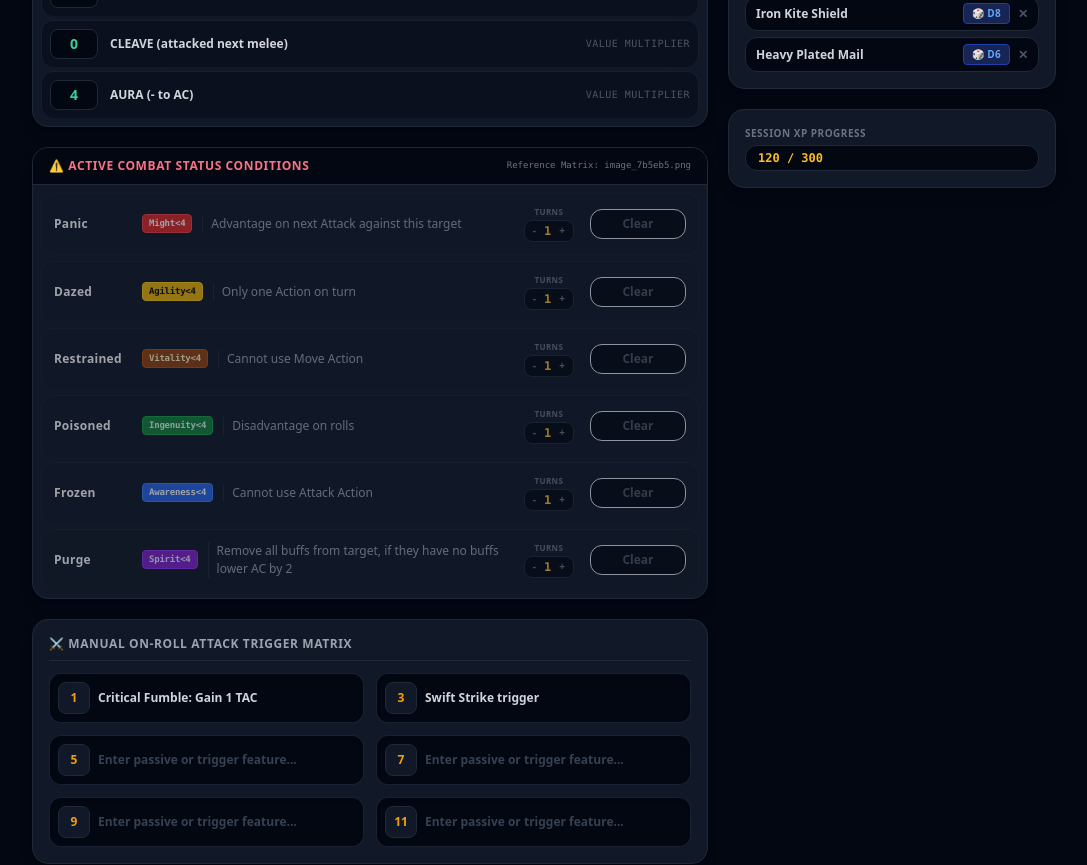
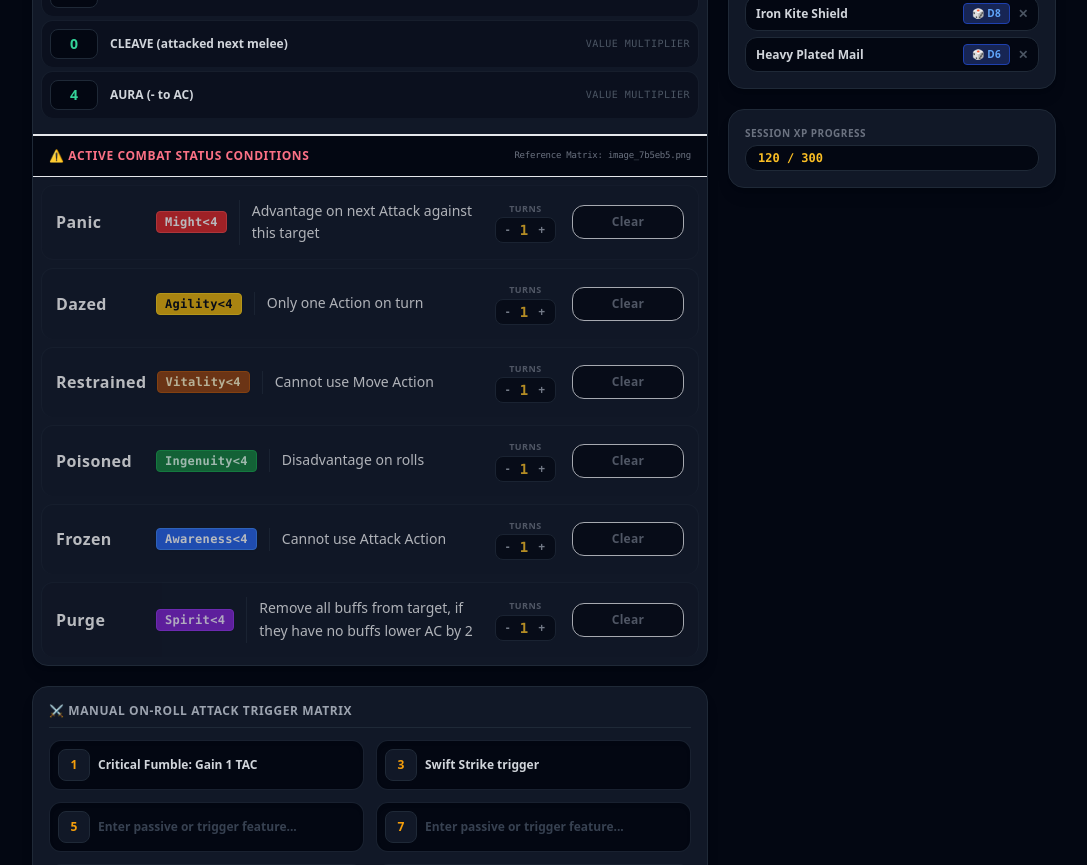
Before and after one commit to oofworkspace/rpg-combat-tracker, a React (Vite) app in the folder ttrpg-combat-tracker/: page / in a window 1280 px wide. Shown: the part 760-1625 px from the top of the page, without its empty margins (93-1180 px from the left). Built offline with nearby package versions, Linux system fonts and the light colour scheme.

Commit message:
Update App.jsx

```diff
--- a/ttrpg-combat-tracker/App.jsx
+++ b/ttrpg-combat-tracker/App.jsx
@@ -224,7 +224,7 @@ export default function App() {
             <span className="text-[9px] text-sky-600 font-medium">Shielding</span>
           </div>
 
-          {/* NEW ADAPTABLE CLASS RESOURCE / MP CURRENCY FIELD */}
+          {/* ADAPTABLE CLASS RESOURCE / MP CURRENCY FIELD */}
           <div className="bg-gray-900 border border-gray-800 rounded-xl p-3 text-center flex flex-col justify-between">
             <input
               type="text" value={resourceLabel} onChange={(e) => setResourceLabel(e.target.value)}
@@ -355,11 +355,15 @@ export default function App() {
               </div>
             </div>
 
-            {/* SEPARATED BLOCK 1: ISOLATED BATTLE ACTION MODIFIERS */}
+            {/* UNIFIED COMBAT ENGAGEMENT HUB (Combined layout with structural separator bar) */}
             <div className="bg-gray-900 border border-gray-800 rounded-2xl overflow-hidden shadow-lg">
+
+              {/* Top Sub-Section Header: Actions */}
               <div className="bg-gray-950 px-4 py-2.5 border-b border-gray-800">
                 <h3 className="text-xs font-black uppercase tracking-wider text-emerald-400">⚡ Combat Turn Actions & Multipliers</h3>
               </div>
+
+              {/* Actions Grid */}
               <div className="divide-y divide-gray-800/60 p-2 space-y-1">
                 {actionRows.map((row, index) => (
                   <div key={index} className="p-2 flex items-center justify-between gap-3 bg-gray-950/40 rounded-xl border border-gray-850">
@@ -378,46 +382,52 @@ export default function App() {
                   </div>
                 ))}
               </div>
-            </div>
 
-            {/* SEPARATED BLOCK 2: NEW STATUS EFFECTS ENGAGEMENT MATRIX (Data from image_7b5eb5.png) */}
-            <div className="bg-gray-900 border border-gray-800 rounded-2xl overflow-hidden shadow-lg">
-              <div className="bg-gray-950 px-4 py-2.5 border-b border-gray-800 flex justify-between items-center">
-                <h3 className="text-xs font-black uppercase tracking-wider text-rose-400">⚠️ Active Combat Status Conditions</h3>
-                <span className="text-[9px] text-gray-500 font-mono">Reference Matrix: image_7b5eb5.png</span>
+              {/* HEAVY VISUAL SEPARATING BAR (UI/UX Anchor Point) */}
+              <div className="bg-gray-950 px-4 py-3 border-t-2 border-b border-gray-850 flex justify-between items-center mt-2">
+                <h3 className="text-xs font-black uppercase tracking-wider text-rose-400 flex items-center gap-1.5">
+                  <span>⚠️ Active Combat Status Conditions</span>
+                </h3>
+                <span className="text-[9px] text-gray-500 font-mono tracking-tight">Reference Matrix: image_7b5eb5.png</span>
               </div>
-              <div className="divide-y divide-gray-800/60 p-2 space-y-1.5">
+
+              {/* Status Conditions Grid - ENHANCED READABILITY & LARGER FONTS */}
+              <div className="divide-y divide-gray-800/60 p-2 space-y-2">
                 {statusEffects.map((effect, idx) => (
                   <div
                     key={effect.name}
-                    className={`p-3 rounded-xl border flex flex-col sm:flex-row sm:items-center justify-between gap-3 transition-all ${
+                    className={`p-3.5 rounded-xl border flex flex-col md:flex-row md:items-center justify-between gap-4 transition-all ${
                       effect.active
-                        ? 'bg-gray-950 border-rose-900/60 shadow-md'
-                        : 'bg-gray-900/30 border-gray-800/50 opacity-60'
+                        ? 'bg-gray-950 border-rose-900/80 shadow-md ring-1 ring-rose-900/20'
+                        : 'bg-gray-900/20 border-gray-800/40 opacity-70'
                     }`}
                   >
                     {/* Status Label & Resistance Check Details */}
-                    <div className="flex flex-col sm:flex-row sm:items-center gap-2.5 max-w-md">
-                      <div className="flex items-center gap-2">
-                        <span className="text-xs font-black text-white tracking-wide w-20">{effect.name}</span>
-                        <span className={`text-[9px] font-mono font-bold px-1.5 py-0.5 rounded border tracking-tight ${effect.color}`}>
+                    <div className="flex flex-col sm:flex-row sm:items-center gap-3 flex-1">
+                      <div className="flex items-center gap-2.5 shrink-0">
+                        {/* Enlarged Name font */}
+                        <span className="text-sm md:text-base font-black text-white tracking-wide min-w-[90px]">{effect.name}</span>
+                        {/* Enlarged Check font */}
+                        <span className={`text-xs font-mono font-black px-2 py-0.5 rounded border tracking-wide shadow-sm ${effect.color}`}>
                           {effect.check}
                         </span>
                       </div>
-                      <p className="text-xs text-gray-400 leading-normal pl-0 sm:pl-2 border-l-0 sm:border-l border-gray-800">
+                      {/* Brighter, larger description typography to eliminate squinting */}
+                      <p className="text-sm text-gray-250 font-medium leading-relaxed pl-0 sm:pl-3 border-l-0 sm:border-l border-gray-800">
                         {effect.effect}
                       </p>
                     </div>
 
                     {/* Operational Trigger & Round Counter Layout */}
-                    <div className="flex items-center justify-between sm:justify-end gap-4 border-t sm:border-t-0 border-gray-850 pt-2 sm:pt-0">
+                    <div className="flex items-center justify-between md:justify-end gap-4 border-t md:border-t-0 border-gray-850 pt-2.5 md:pt-0 shrink-0">
+
                       {/* Active Duration Stepper Counter Deck */}
                       <div className="flex flex-col items-center">
-                        <span className="text-[8px] uppercase tracking-wider text-gray-500 font-bold mb-0.5">Turns</span>
-                        <div className="flex items-center bg-gray-950 border border-gray-800 rounded-lg px-1 py-0.5">
-                          <button type="button" onClick={() => handleDurationChange(idx, -1)} className="text-[10px] font-black text-gray-500 hover:text-white px-1">-</button>
-                          <span className="text-xs font-mono font-black px-1 text-amber-400 min-w-[12px] text-center">{effect.duration}</span>
-                          <button type="button" onClick={() => handleDurationChange(idx, 1)} className="text-[10px] font-black text-gray-500 hover:text-white px-1">+</button>
+                        <span className="text-[9px] uppercase tracking-wider text-gray-500 font-bold mb-0.5">Turns</span>
+                        <div className="flex items-center bg-gray-950 border border-gray-800 rounded-lg px-1.5 py-0.5">
+                          <button type="button" onClick={() => handleDurationChange(idx, -1)} className="text-xs font-black text-gray-400 hover:text-white px-1">-</button>
+                          <span className="text-sm font-mono font-black px-1.5 text-amber-400 min-w-[16px] text-center">{effect.duration}</span>
+                          <button type="button" onClick={() => handleDurationChange(idx, 1)} className="text-xs font-black text-gray-400 hover:text-white px-1">+</button>
                         </div>
                       </div>
 
@@ -425,10 +435,10 @@ export default function App() {
                       <button
                         type="button"
                         onClick={() => toggleStatusEffect(idx)}
-                        className={`text-xs font-black px-3 py-1.5 rounded-xl border w-24 text-center transition ${
+                        className={`text-xs font-black px-3 py-2 rounded-xl border w-28 text-center tracking-wide transition-all ${
                           effect.active
-                            ? 'bg-rose-950/50 text-rose-400 border-rose-600 shadow-inner'
-                            : 'bg-gray-950 text-gray-600 border-gray-850 hover:text-gray-400'
+                            ? 'bg-rose-950/60 text-rose-400 border-rose-500 shadow-inner font-extrabold'
+                            : 'bg-gray-950 text-gray-500 border-gray-850 hover:text-gray-300 hover:border-gray-700'
                         }`}
                       >
                         {effect.active ? '🔴 AFFLICTED' : 'Clear'}
```
